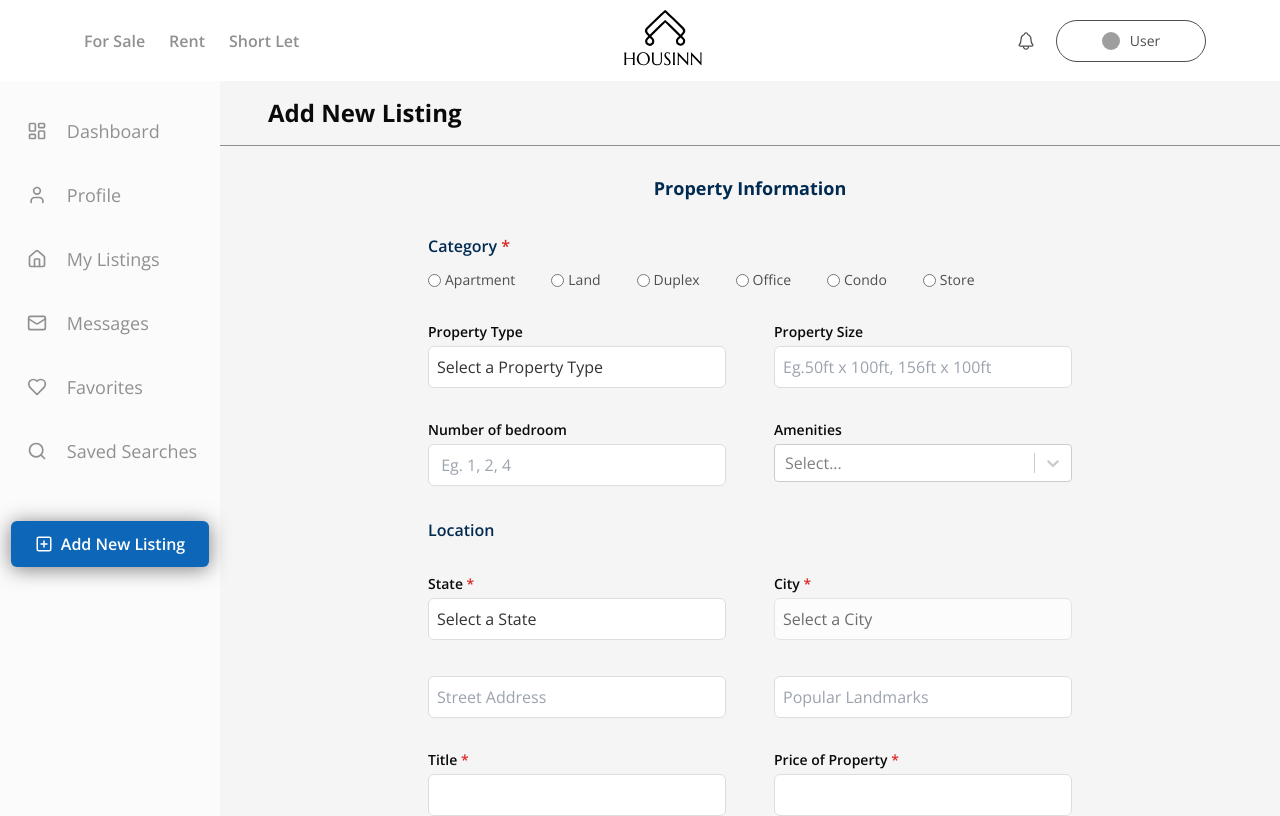
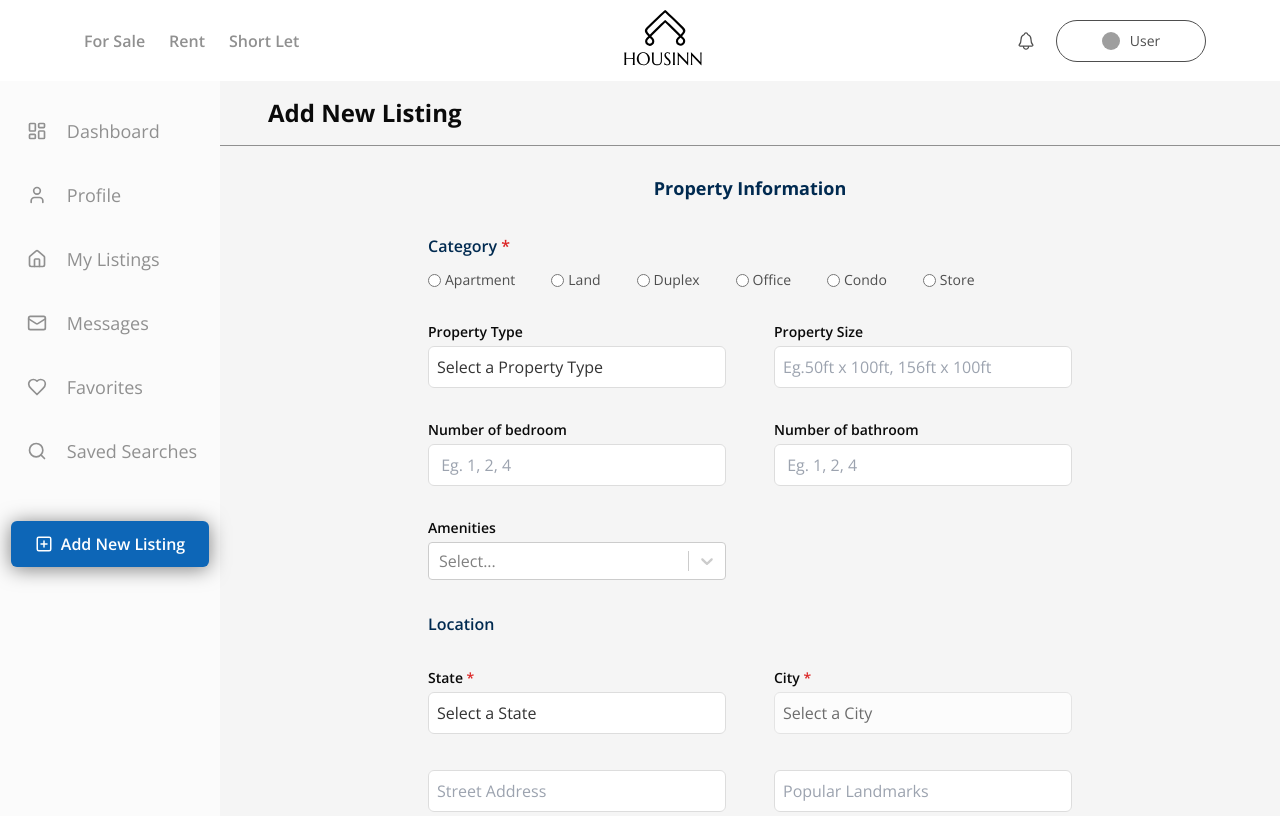
Before and after one commit to colloidOS/Housinn-for-Website, a Next.js app: page /dashboard/add-new-listing in a window 1280 px wide. Shown: the top 816 px of the page. Built offline with nearby package versions, Linux system fonts and the light colour scheme; grey boxes are pictures that could not be loaded.

Commit message:
refactor: added bathroom to new listing options

```diff
--- a/src/app/components/Listings.tsx
+++ b/src/app/components/Listings.tsx
@@ -11,6 +11,7 @@ import Wrapper from "@/components/ui/Wrapper";
 import { ListingsProps } from "@/types";
 import { Skeleton } from "@/components/ui/skeleton";
 import { toast } from "sonner";
+import { motion, AnimatePresence } from "framer-motion";
 
 const Listings: React.FC<ListingsProps> = ({
   shouldSlice = true,
@@ -94,11 +95,20 @@ const Listings: React.FC<ListingsProps> = ({
       </div>
 
       {error || loading ? (
-        <div className="grid grid-cols-1 md:grid-cols-2 lg:grid-cols-3 2xl:grid-cols-3 gap-6 mt-4">
+        <motion.div
+          className="grid grid-cols-1 md:grid-cols-2 lg:grid-cols-3 2xl:grid-cols-3 gap-6 mt-4"
+          initial={{ opacity: 1 }} // Starting with full opacity
+          animate={{ opacity: 0.3 }} // Animate out
+          exit={{ opacity: 0.2 }}
+        >
           {renderSkeletons()}
-        </div>
+        </motion.div>
       ) : (
-        <div className="grid grid-cols-1 md:grid-cols-2 lg:grid-cols-3  2xl:grid-cols-3 gap-6 mt-4">
+        <AnimatePresence>
+          <motion.div
+            className="grid grid-cols-1 md:grid-cols-2 lg:grid-cols-3  2xl:grid-cols-3 gap-6 mt-4"
+            transition={{ duration: 1 }} // Smooth transition timing
+          >
             {displayedListings.length > 0 ? (
               displayedListings.map((listing) => (
                 <ListingCard
@@ -111,7 +121,8 @@ const Listings: React.FC<ListingsProps> = ({
             ) : (
               <p>No listings found</p>
             )}
-        </div>
+          </motion.div>
+        </AnimatePresence>
       )}
 
       {error
--- a/src/app/dashboard/add-new-listing/page.tsx
+++ b/src/app/dashboard/add-new-listing/page.tsx
@@ -35,6 +35,7 @@ function AddNewListing() {
     amenities: [],
     propertySize: "",
     bedroom: "",
+    bathroom: "",
     price: "",
     description: "",
     category: "",
@@ -141,7 +142,9 @@ function AddNewListing() {
     formDataToSend.append("city", formatString(formData.city));
     formDataToSend.append("state", formatString(formData.state));
     formDataToSend.append("bedroom", formData.bedroom);
+    formDataToSend.append("bathroom", formData.bathroom);
     formDataToSend.append("type", formData.type);
+    formDataToSend.append("propertySize", formData.propertySize);
     formDataToSend.append("desc", formData.description);
     formDataToSend.append("category", formData.category);
     formData.amenities.forEach((amenity, idx) => {
@@ -251,6 +254,16 @@ function AddNewListing() {
               placeholder=" Eg. 1, 2, 4"
               className="p-2 w-full border border-gray-300 rounded-md"
               value={formData.bedroom}
+              onChange={handleChange}
+            />
+          </FormFieldWrapper>
+          <FormFieldWrapper label="Number of bathroom">
+            <input
+              type="number"
+              name="bathroom"
+              placeholder=" Eg. 1, 2, 4"
+              className="p-2 w-full border border-gray-300 rounded-md"
+              value={formData.bathroom}
               onChange={handleChange}
             />
           </FormFieldWrapper>
--- a/src/data/new-listing.ts
+++ b/src/data/new-listing.ts
@@ -34,6 +34,7 @@ export const amenities = [
 
 export const states = [
   "Abia",
+  "Abuja",
   "Adamawa",
   "Akwa Ibom",
   "Anambra",
@@ -73,6 +74,7 @@ export const states = [
 
 export const cities = {
   Abia: ["Umuahia", "Aba"],
+  Abuja: ["Abuja", "Garki", "Wuse", "Maitama"],
   Adamawa: ["Yola", "Mubi", "Jimeta"],
   "Akwa Ibom": ["Uyo", "Ikot Ekpene", "Eket"],
   Anambra: ["Awka", "Onitsha", "Nnewi"],
--- a/src/types/index.d.ts
+++ b/src/types/index.d.ts
@@ -61,6 +61,7 @@ export interface ListingsCardProps {
 export interface ListingsFilterProps {
   activeTag: string;
   onChange: (tag: string) => void;
+  applyFilters: (filters: Record<string, any>) => void; // Add this line
 }
 export interface ListingsGridProps {
   listing: Listing;
@@ -79,7 +80,6 @@ export interface ListingsPageProps {
   dataRoute: string;
   pageTitle: string; // Title of the page
   className: string;
-
 }
 
 export interface AddNewListings {
@@ -91,6 +91,7 @@ export interface AddNewListings {
   amenities: string[];
   propertySize: string;
   bedroom: string;
+  bathroom: string;
   price: string;
   description: string;
   category: string;
```
Lines whose indentation alone changed are shown as unchanged.
